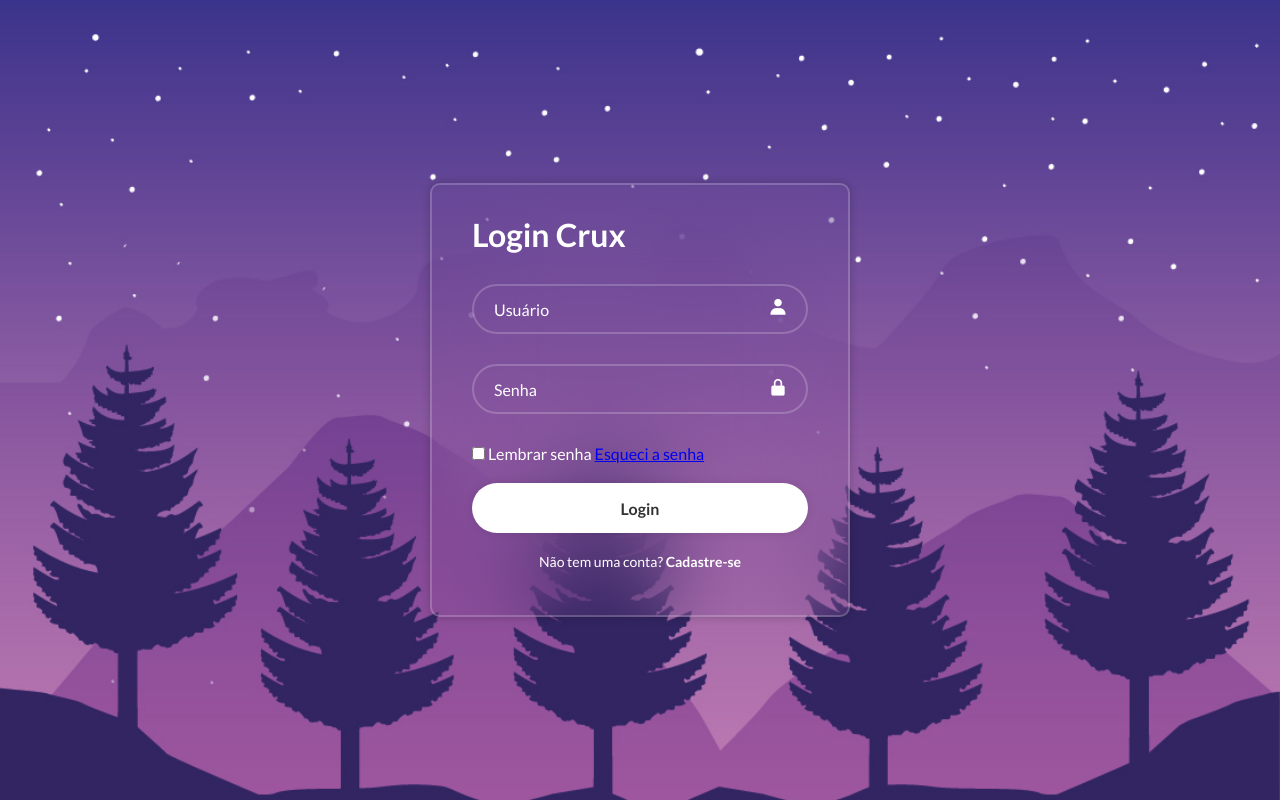
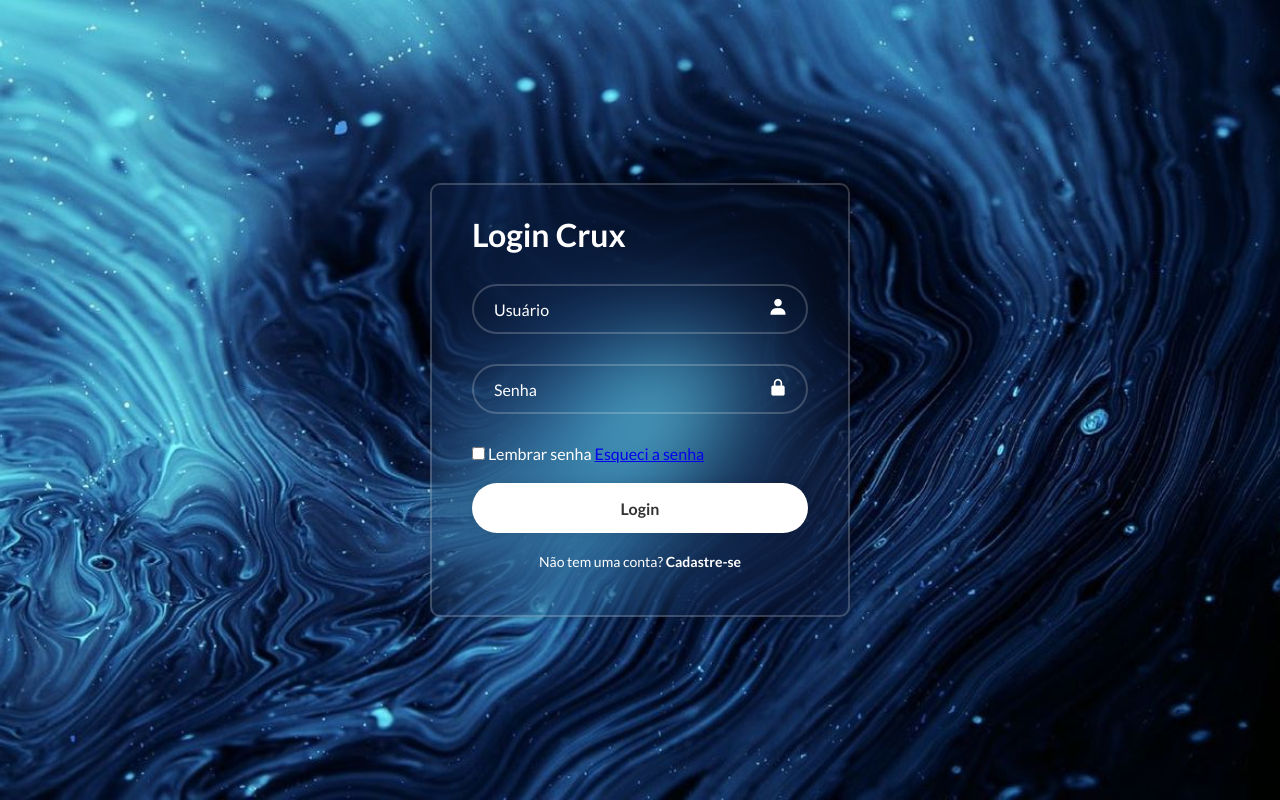
Before and after one commit to Joaofreitas18/Codigos_Academicos, a plain HTML site: page U_Desafio_outra_4/index_desafio.html in a window 1280 px wide. Drawn offline with nearby package versions, Linux system fonts and the light colour scheme.

Commit message:
alterando img
Alterando imagens, algumas classes

```diff
--- a/U_Desafio_4/style.css
+++ b/U_Desafio_4/style.css
@@ -9,7 +9,7 @@ body {
     background: url("img3.jpg");
     background-size: cover;
     background-position: center;
-    min-height: 100vh;  /*  Vai ocupar a tela toda em 100 pedacinhos*/
+    min-height: 100vh;  /*  Vai ocupar a tela toda, tipo em 100 pedacinhos*/
     display: flex;
     align-items: center; /*  Vai alinhar ao centro tanto na horizontal quanto a vertical*/
     justify-content: center;
@@ -50,6 +50,8 @@ h1 {
     font-size: 16px;
     color: #fff;
     padding: 20px 15px 15px 20px;
+    margin-bottom: 10px;
+
 }
 
 .input-container input::placeholder {   /* o que estiver dentro do campo do conteiner no caso email. */
--- a/U_Desafio_outra_4/styless.css
+++ b/U_Desafio_outra_4/styless.css
@@ -12,7 +12,7 @@ body{
     justify-content: center;
     align-items: center;
     min-height: 100vh;   /*Meio que é o minimo de altura que le vai ter é 100vh ou seja a tela toda*/
-    background: url('./img.jpg');
+    background: url('/U_Desafio_outra_4/6a11401925083aa82b0f966846811632.jpg');
     background-size: cover;
     background-position: center();
 }
```
Also changed, not shown: U_Desafio_4/index_desafio4.html (+1 -1 lines), U_Desafio_outra_4/6a11401925083aa82b0f966846811632.jpg (added), U_Desafio_outra_4/img.jpg (deleted).
